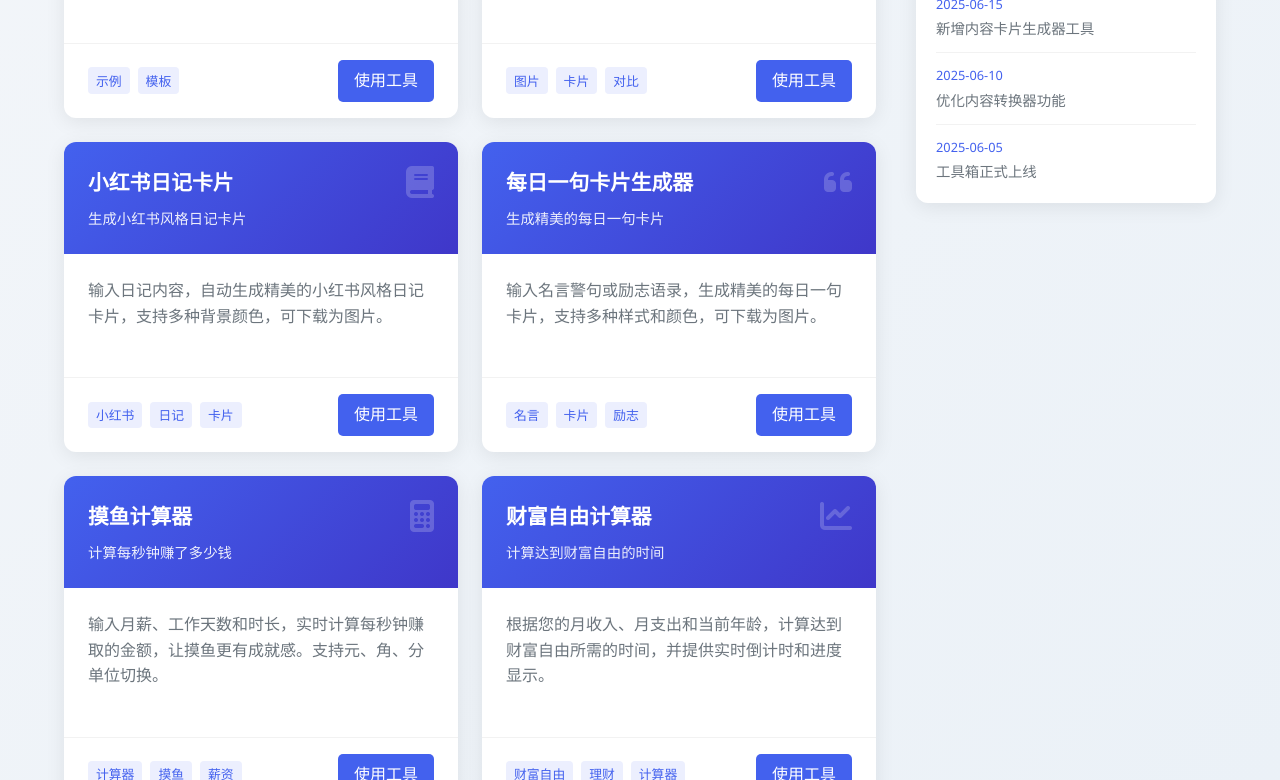
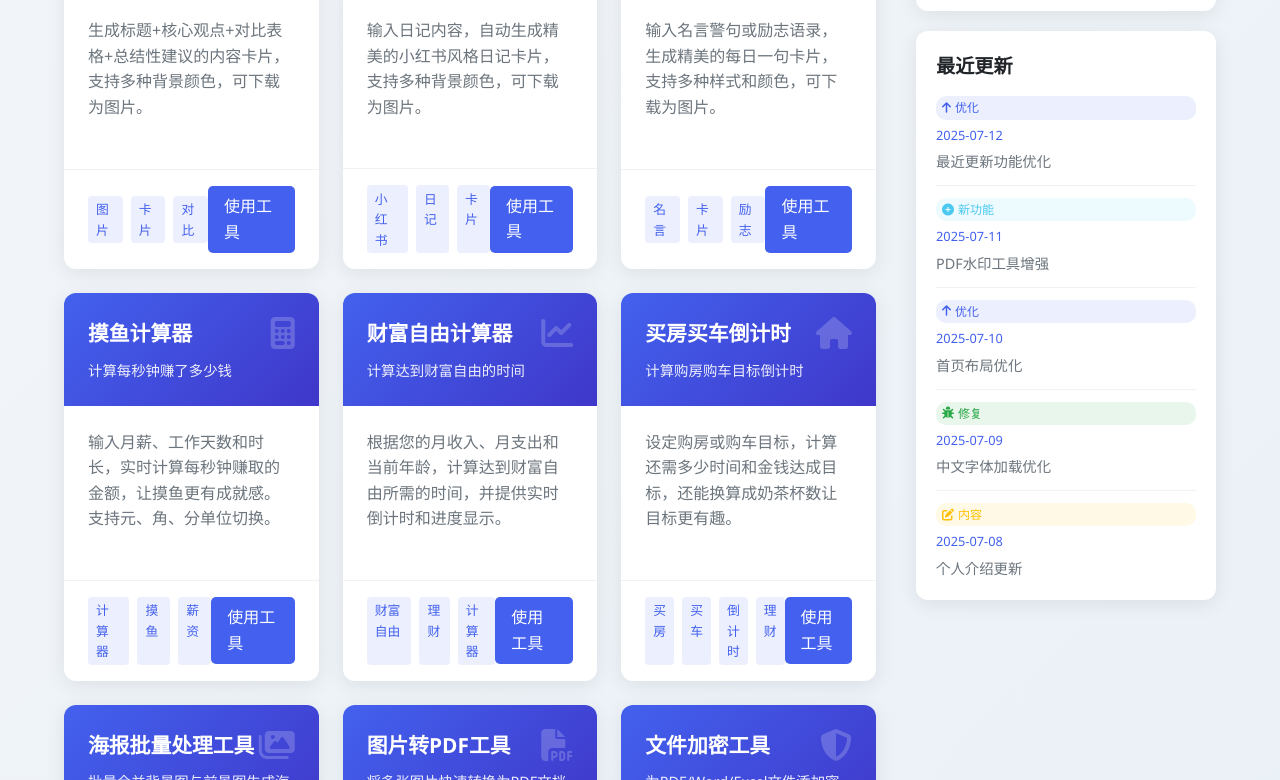
Before and after one commit to lrxvx/xiaolu-tool, a plain HTML site: page index.html in a window 1280 px wide. Shown: the part 1026-1806 px from the top of the page. Drawn offline with Linux system fonts and the light colour scheme.

Commit message:
首页每行三个工具，更新个人信息，优化时间线

```diff
--- a/index.html
+++ b/index.html
@@ -307,7 +307,7 @@
 
         .tools-grid {
             display: grid;
-            grid-template-columns: repeat(auto-fill, minmax(300px, 1fr));
+            grid-template-columns: repeat(3, 1fr);
             gap: 1.5rem;
             margin-bottom: 3rem;
         }
@@ -651,6 +651,49 @@
             color: var(--gray);
         }
 
+        .update-type {
+            display: inline-flex;
+            align-items: center;
+            gap: 4px;
+            font-size: 0.75rem;
+            padding: 2px 6px;
+            border-radius: 10px;
+            margin-bottom: 3px;
+        }
+
+        .update-type.feature {
+            background-color: rgba(76, 201, 240, 0.1);
+            color: #4cc9f0;
+        }
+
+        .update-type.improvement {
+            background-color: rgba(67, 97, 238, 0.1);
+            color: var(--primary);
+        }
+
+        .update-type.bugfix {
+            background-color: rgba(40, 167, 69, 0.1);
+            color: #28a745;
+        }
+
+        .update-type.content {
+            background-color: rgba(255, 193, 7, 0.1);
+            color: #ffc107;
+        }
+
+        .updates-loading {
+            text-align: center;
+            color: var(--gray);
+            font-size: 0.9rem;
+            padding: 10px;
+        }
+
+        .update-item {
+            display: flex;
+            flex-direction: column;
+            gap: 2px;
+        }
+
         /* 主内容和侧边栏布局 */
         main {
             display: flex;
@@ -677,6 +720,10 @@
                 width: 100%;
                 position: static; /* 取消粘性定位 */
                 margin-top: 20px;
+            }
+
+            .tools-grid {
+                grid-template-columns: repeat(2, 1fr);
             }
         }
 
@@ -924,6 +971,9 @@
                     <p>👋 你好！我是小路，一名热爱技术和内容创作的开发者。</p>
                     <p>🛠️ 这个工具箱是我为内容创作者打造的实用工具集合，希望能帮助你提高创作效率。</p>
                     <p>💡 如果你有任何建议或者想法，欢迎与我联系！</p>
+                    <p>📱 微信号：<strong>xiaoluv12</strong></p>
+                    <p>🌟 <a href="https://t.zsxq.com/17wTksRxX" target="_blank" style="color: var(--primary); text-decoration: none;">知识星球</a></p>
+                    <p>📝 公众号：<a href="https://mp.weixin.qq.com/s/rmEHqGeNgRIQ0_Jzqx0jiA" target="_blank" style="color: var(--primary); text-decoration: none;">小路成长笔记</a></p>
                 </div>
                 <div class="profile-footer">
                     <a href="#" class="social-link"><i class="fab fa-github"></i></a>
@@ -934,20 +984,12 @@
 
             <div class="recent-updates">
                 <h3>最近更新</h3>
-                <ul class="updates-list">
-                    <li>
-                        <span class="update-date">2025-06-15</span>
-                        <span class="update-text">新增内容卡片生成器工具</span>
-                    </li>
-                    <li>
-                        <span class="update-date">2025-06-10</span>
-                        <span class="update-text">优化内容转换器功能</span>
-                    </li>
-                    <li>
-                        <span class="update-date">2025-06-05</span>
-                        <span class="update-text">工具箱正式上线</span>
-                    </li>
+                <ul class="updates-list" id="updates-list">
+                    <!-- 更新内容将通过JavaScript动态加载 -->
                 </ul>
+                <div class="updates-loading" id="updates-loading" style="display: none;">
+                    <i class="fas fa-spinner fa-spin"></i> 加载中...
+                </div>
             </div>
         </div>
     </main>
@@ -1021,6 +1063,81 @@
             }
         }
 
+        // 从JSON文件加载更新数据
+        async function loadUpdates() {
+            const loadingElement = document.getElementById('updates-loading');
+            const updatesListElement = document.getElementById('updates-list');
+
+            try {
+                loadingElement.style.display = 'block';
+                const response = await fetch('updates.json');
+                if (!response.ok) {
+                    throw new Error('无法加载更新数据');
+                }
+                const updates = await response.json();
+                renderUpdates(updates.slice(0, 5)); // 只显示最近5条更新
+            } catch (error) {
+                console.error('加载更新数据失败:', error);
+                updatesListElement.innerHTML = '<li><span class="update-text">加载更新数据失败</span></li>';
+            } finally {
+                loadingElement.style.display = 'none';
+            }
+        }
+
+        // 渲染更新列表
+        function renderUpdates(updates) {
+            const updatesListElement = document.getElementById('updates-list');
+            updatesListElement.innerHTML = '';
+
+            const typeIcons = {
+                'feature': 'fas fa-plus-circle',
+                'improvement': 'fas fa-arrow-up',
+                'bugfix': 'fas fa-bug',
+                'content': 'fas fa-edit'
+            };
+
+            const typeLabels = {
+                'feature': '新功能',
+                'improvement': '优化',
+                'bugfix': '修复',
+                'content': '内容'
+            };
+
+            updates.forEach(update => {
+                const listItem = document.createElement('li');
+                listItem.className = 'update-item';
+
+                const typeIcon = typeIcons[update.type] || 'fas fa-circle';
+                const typeLabel = typeLabels[update.type] || '更新';
+
+                listItem.innerHTML = `
+                    <span class="update-type ${update.type}">
+                        <i class="${typeIcon}"></i>
+                        ${typeLabel}
+                    </span>
+                    <span class="update-date">${update.date}</span>
+                    <span class="update-text">${update.title}</span>
+                `;
+
+                // 添加点击事件，显示详细描述
+                listItem.addEventListener('click', function() {
+                    const existingDesc = listItem.querySelector('.update-description');
+                    if (existingDesc) {
+                        existingDesc.remove();
+                    } else {
+                        const descElement = document.createElement('div');
+                        descElement.className = 'update-description';
+                        descElement.style.cssText = 'font-size: 0.8rem; color: var(--gray); margin-top: 5px; padding: 5px; background: rgba(0,0,0,0.02); border-radius: 4px; cursor: default;';
+                        descElement.textContent = update.description;
+                        listItem.appendChild(descElement);
+                    }
+                });
+
+                listItem.style.cursor = 'pointer';
+                updatesListElement.appendChild(listItem);
+            });
+        }
+
         // 渲染工具卡片
         function renderTools(tools) {
             const toolsContainer = document.getElementById('tools-container');
@@ -1059,6 +1176,8 @@
         document.addEventListener('DOMContentLoaded', function() {
             // 加载工具数据
             loadTools();
+            // 加载最近更新
+            loadUpdates();
 
             // 搜索功能
             document.getElementById('search-input').addEventListener('input', function(e) {
--- /dev/null
+++ b/updates.json
@@ -0,0 +1,51 @@
+[
+    {
+        "date": "2025-07-12",
+        "title": "最近更新功能优化",
+        "description": "实现动态加载更新内容，支持多种更新类型标签和交互功能",
+        "type": "improvement",
+        "tool": "homepage"
+    },
+    {
+        "date": "2025-07-11",
+        "title": "PDF水印工具增强",
+        "description": "新增强大的水印移除功能，支持文字匹配、位置定位和自动检测",
+        "type": "feature",
+        "tool": "pdf-watermark"
+    },
+    {
+        "date": "2025-07-10",
+        "title": "首页布局优化",
+        "description": "工具展示改为一行三个，提升视觉效果和空间利用率",
+        "type": "improvement",
+        "tool": "homepage"
+    },
+    {
+        "date": "2025-07-09",
+        "title": "中文字体加载优化",
+        "description": "PDF水印工具新增多源字体加载机制，解决中文字体加载失败问题",
+        "type": "bugfix",
+        "tool": "pdf-watermark"
+    },
+    {
+        "date": "2025-07-08",
+        "title": "个人介绍更新",
+        "description": "添加微信号、知识星球和公众号链接，方便用户联系",
+        "type": "content",
+        "tool": "homepage"
+    },
+    {
+        "date": "2025-07-05",
+        "title": "文件加密工具",
+        "description": "集成zip.js库，支持WinZIP AES和PKWare ZipCrypto加密",
+        "type": "feature",
+        "tool": "file-encryptor"
+    },
+    {
+        "date": "2025-07-03",
+        "title": "内容卡片生成器",
+        "description": "新增内容卡片生成器工具，支持多种卡片样式",
+        "type": "feature",
+        "tool": "content-card-generator"
+    }
+]
```
Also changed, not shown: readme.txt.
